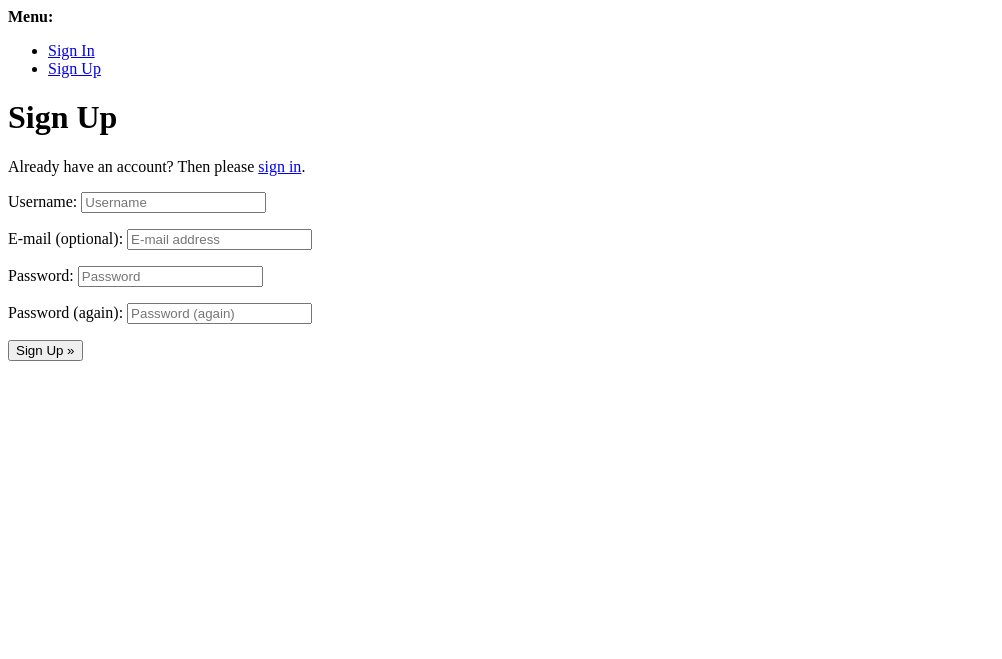
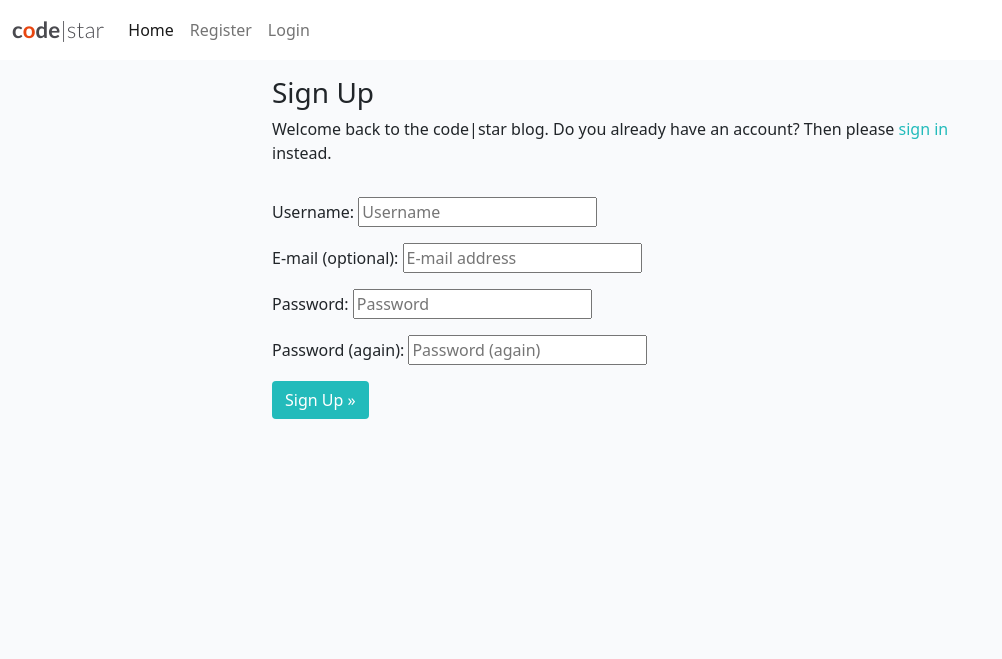
Before and after one commit to Markp1312/PP4-DjangoTechBlog, a Django app: page /accounts/signup/ in a window 1280 px wide. Shown: the top 659 px of the page, without its empty margins (0-1002 px from the left). Run offline with Django 3.2, Linux system fonts and the light colour scheme.

Commit message:
Updated signup.html within account folder

```diff
--- a/templates/account/signup.html
+++ b/templates/account/signup.html
@@ -1,21 +1,31 @@
-{% extends "account/base.html" %}
+{% extends "base.html" %}
 
 {% load i18n %}
 
 {% block head_title %}{% trans "Signup" %}{% endblock %}
 
 {% block content %}
-<h1>{% trans "Sign Up" %}</h1>
+<div class="container">
+  <div class="row">
+    <div class="col-md-8 mt-3 offset-md-2">
+      <h3>{% trans "Sign Up" %}</h3>
 
-<p>{% blocktrans %}Already have an account? Then please <a href="{{ login_url }}">sign in</a>.{% endblocktrans %}</p>
-
+      <p>{% blocktrans %}Welcome back to the code|star blog. Do you already have an account? Then please <a class="link"
+          href="{{ login_url }}">sign in</a> instead.{% endblocktrans %}</p>
+    </div>
+  </div>
+  <div class="row">
+    <div class="col-md-8 mt-3 offset-md-2">
       <form class="signup" id="signup_form" method="post" action="{% url 'account_signup' %}">
         {% csrf_token %}
         {{ form.as_p }}
         {% if redirect_field_value %}
         <input type="hidden" name="{{ redirect_field_name }}" value="{{ redirect_field_value }}" />
         {% endif %}
-  <button type="submit">{% trans "Sign Up" %} &raquo;</button>
+        <button class="btn btn-signup right" type="submit">{% trans "Sign Up" %} &raquo;</button>
       </form>
+    </div>
+  </div>
+</div>
 
 {% endblock %}
```
Lines whose indentation alone changed are shown as unchanged.
